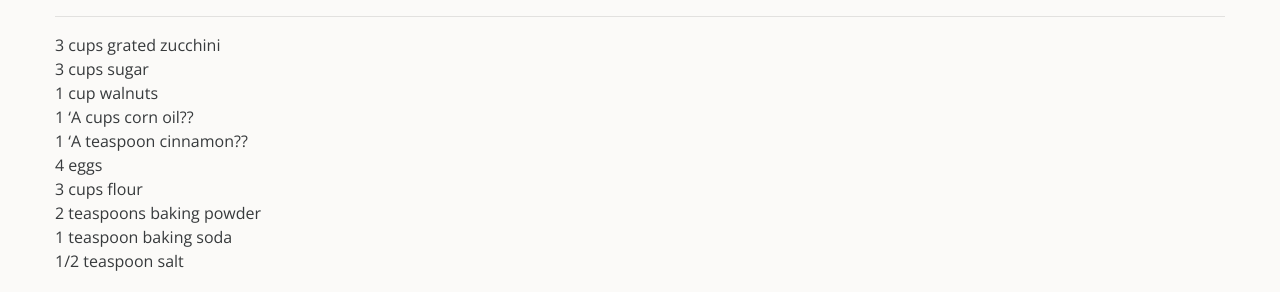
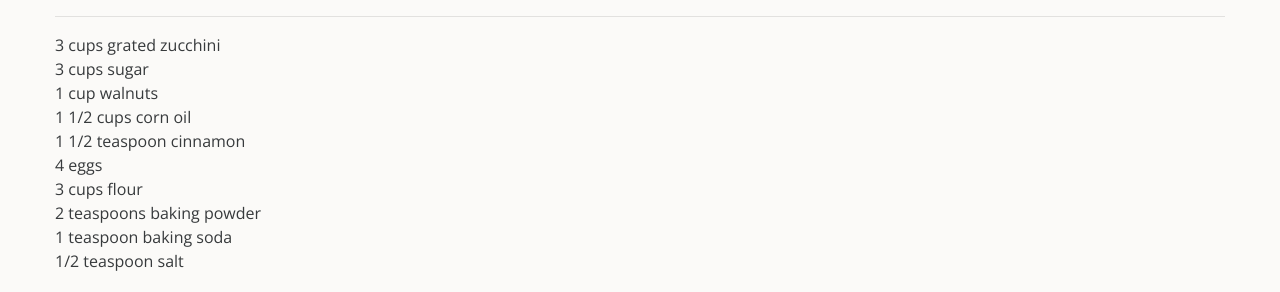
Before and after one commit to rdyar/tdfc, a Jekyll site: the page built from _desserts/zucchini-cake.md, in a window 1280 px wide. Shown: the part 160-452 px from the top of the page. Built offline with Jekyll 4.4.1, drawn with Linux system fonts in a browser that asks for light colours.

Commit message:
Update zucchini-cake.md

```diff
--- a/_desserts/zucchini-cake.md
+++ b/_desserts/zucchini-cake.md
@@ -4,8 +4,8 @@
 3 cups grated zucchini
 3 cups sugar
 1 cup walnuts
-1 'A cups corn oil??
-1 'A teaspoon cinnamon??
+1 1/2 cups corn oil
+1 1/2 teaspoon cinnamon
 4 eggs
 3 cups flour
 2 teaspoons baking powder
```
